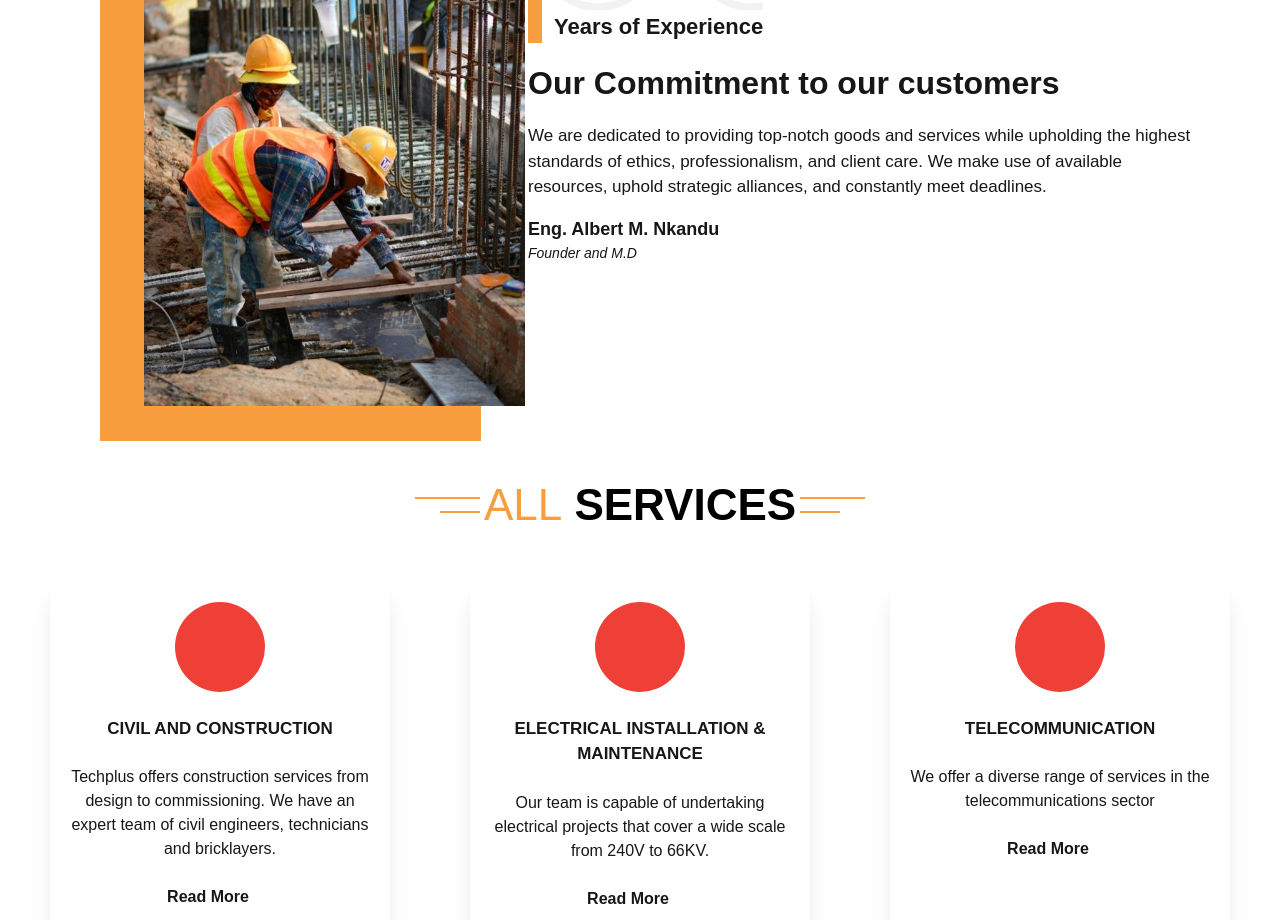
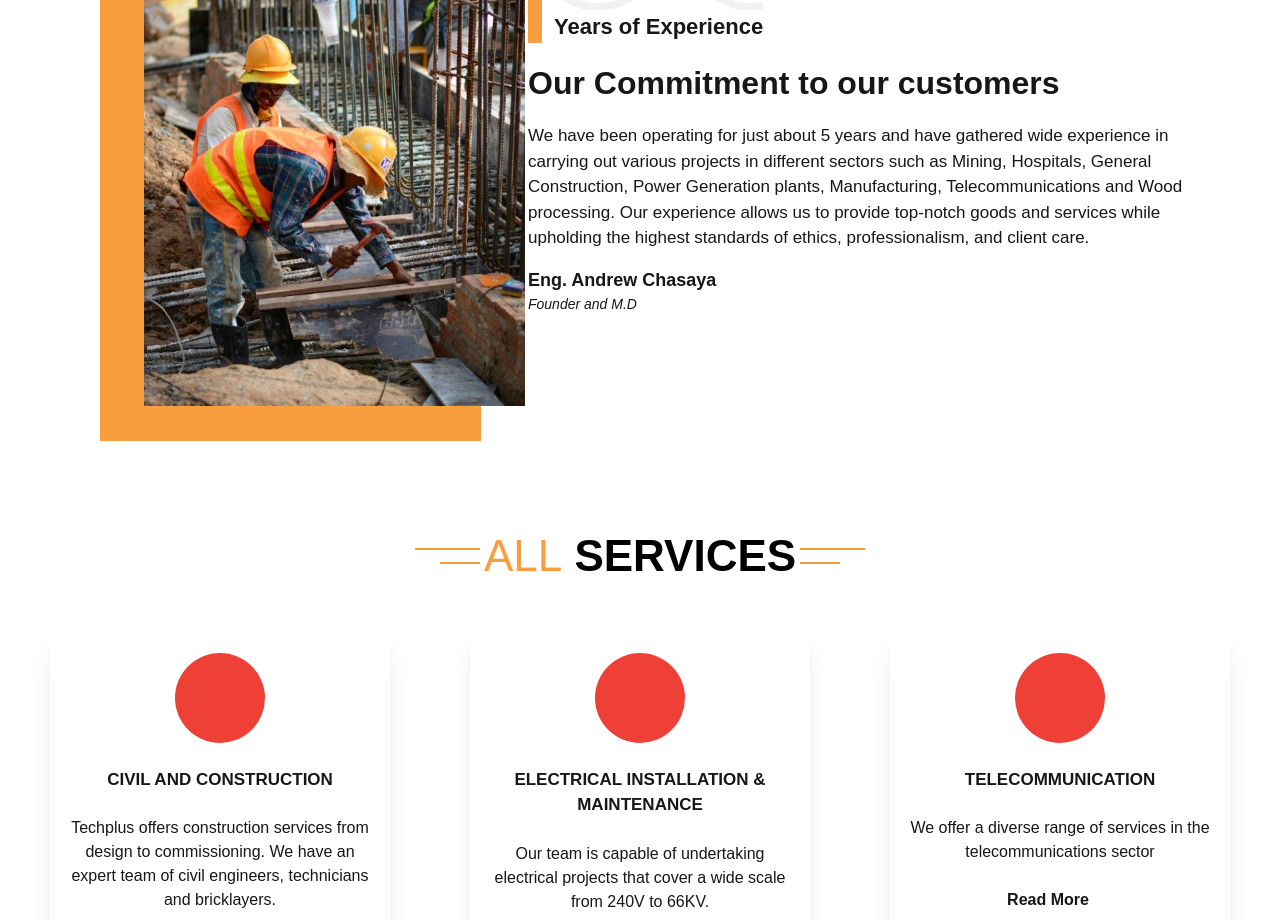
Before and after one commit to mkaweme/techplus, a Next.js app: page / in a window 1280 px wide. Shown: the part 1760-2680 px from the top of the page. Built offline with nearby package versions, Linux system fonts and the light colour scheme; some icons are missing.

Commit message:
improved wording

```diff
--- a/app/components/Experience.tsx
+++ b/app/components/Experience.tsx
@@ -17,12 +17,14 @@ const Experience = () => {
             <p className="font-bold text-[22px]">Years of Experience</p>
           </div>
           <h3 className="text-[32px] font-bold my-4">Our Commitment to our customers</h3>
-          <p className="text-[17px]">We are dedicated to providing top-notch goods and services while upholding the
-            highest standards of ethics, professionalism, and client care. We make use of available
-            resources, uphold strategic alliances, and constantly meet deadlines.
+          <p className="text-[17px]">We have been operating for just about 5 years and have gathered wide experience
+            in carrying out various projects in different sectors such as Mining, Hospitals, General Construction,
+            Power Generation plants, Manufacturing, Telecommunications and Wood processing. Our experience allows us to
+            provide top-notch goods and services while upholding the highest standards of ethics, professionalism, and
+            client care.
           </p>
           <div className="mt-4">
-            <p className="text-[18px] font-semibold">Eng. Albert M. Nkandu</p>
+            <p className="text-[18px] font-semibold">Eng. Andrew Chasaya</p>
             <p className="text-[14px] font-light italic">Founder and M.D</p>
           </div>
         </div>
```
